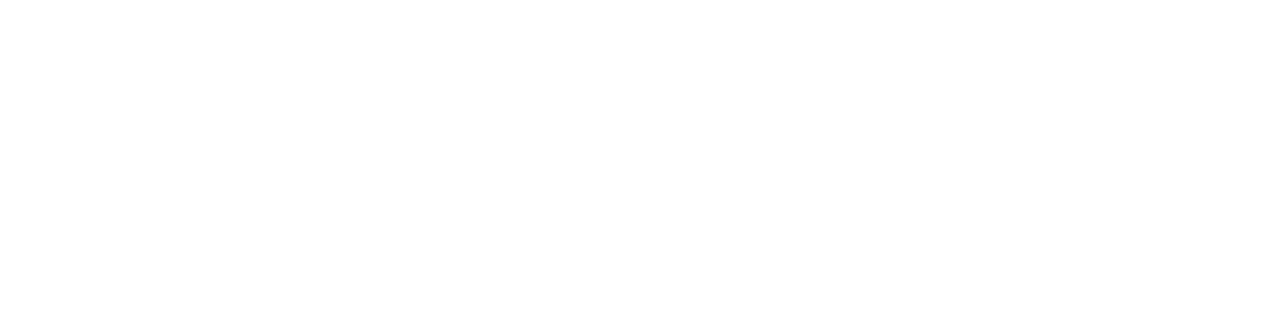
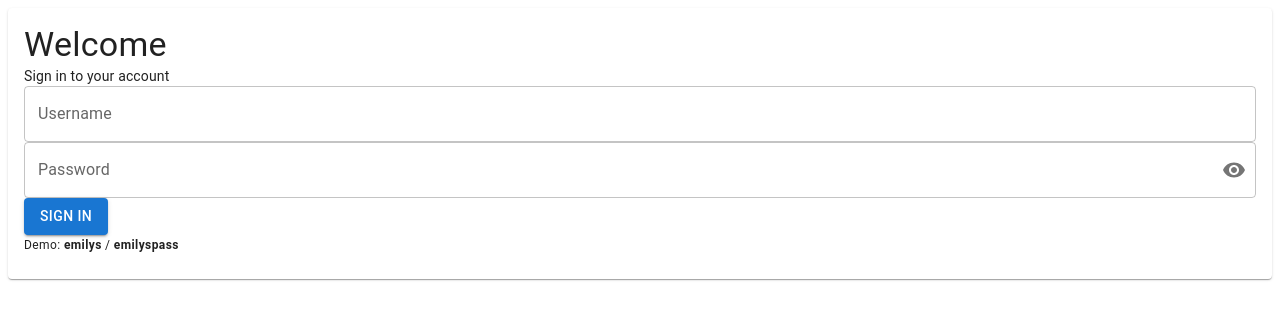
Before and after one commit to ratukf/ProductManagement, a React (Vite) app: page /login in a window 1280 px wide. Before the commit this address had no page. Shown: the top 320 px of the page. Built offline with nearby package versions, Linux system fonts and the light colour scheme.

Commit message:
chore: wrap dashboard inside protected route

```diff
--- a/src/main.jsx
+++ b/src/main.jsx
@@ -2,12 +2,17 @@
 import { createRoot } from "react-dom/client";
 import { BrowserRouter, Route, Routes } from "react-router-dom";
 import LoginPage from "./pages/LoginPage.jsx";
+import ProtectedRoute from "./components/layout/ProtectedRoute.jsx";
+import HomePage from "./pages/HomePage.jsx";
 
 createRoot(document.getElementById("root")).render(
   <StrictMode>
     <BrowserRouter>
       <Routes>
-        <Route path="/" element={<LoginPage />} />
+        <Route path="/login" element={<LoginPage />} />
+        <Route element={<ProtectedRoute />}>
+          <Route path="/dashboard" element={<HomePage />} />
+        </Route>
       </Routes>
     </BrowserRouter>
   </StrictMode>,
```
